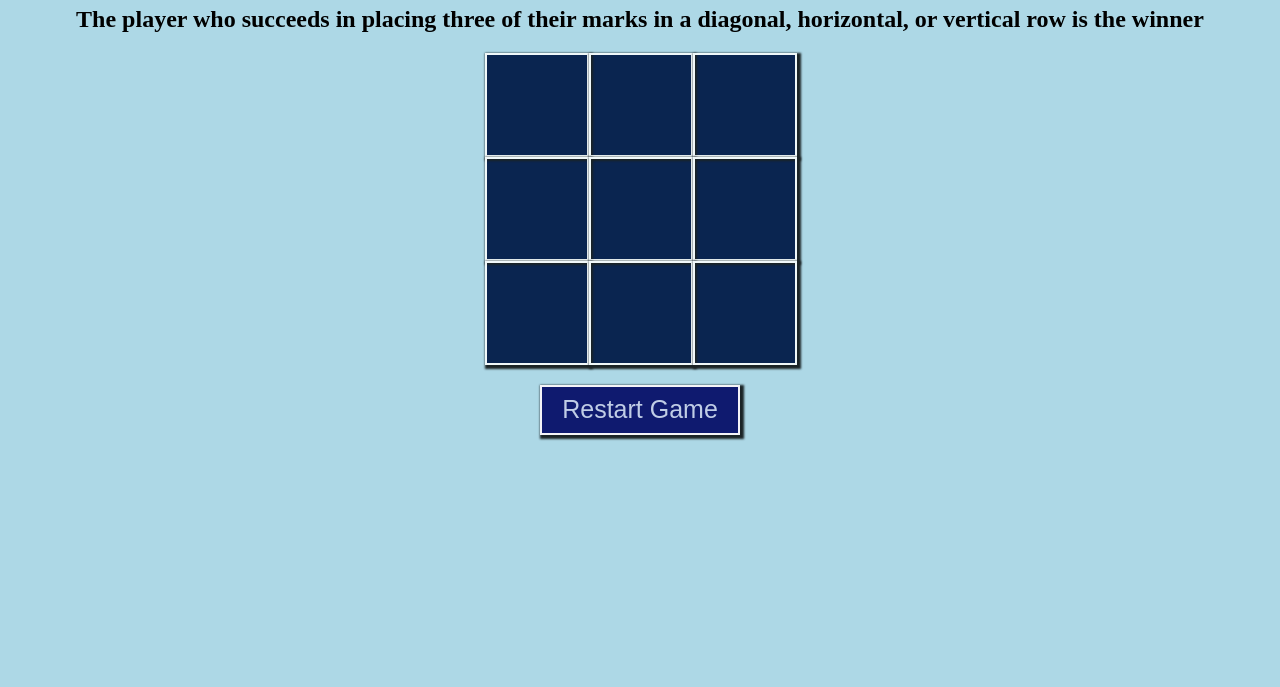
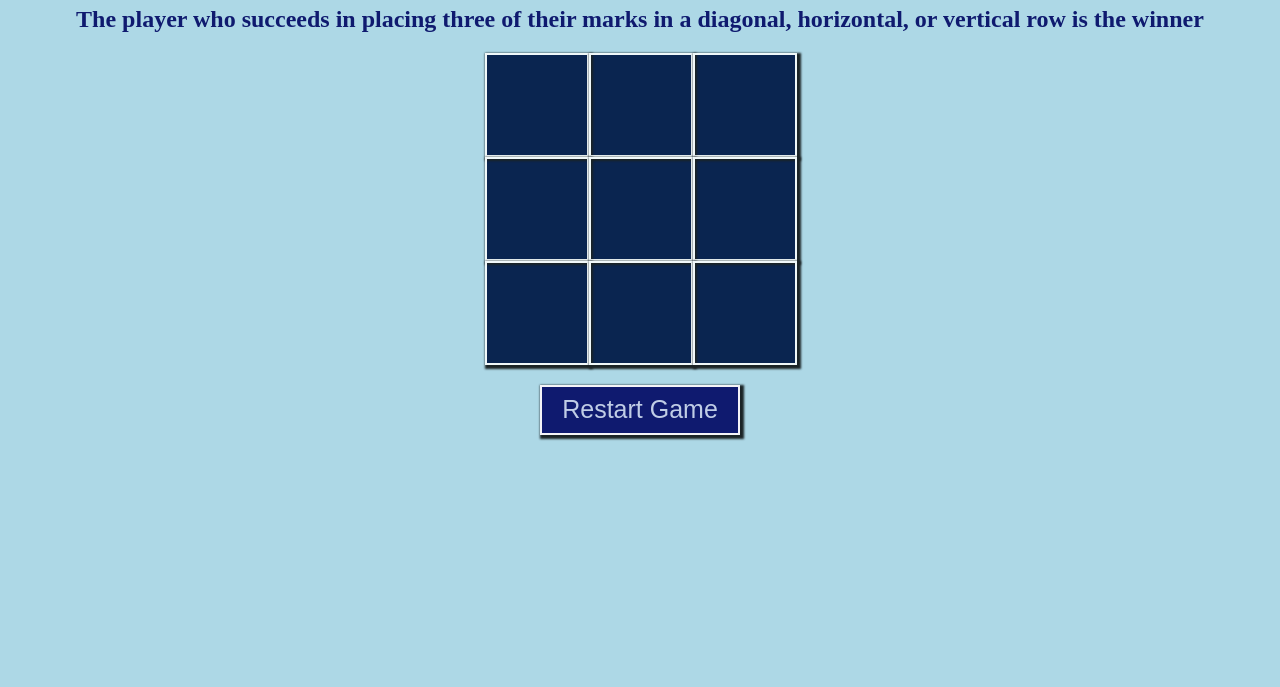
Before and after one commit to zamiraraupova/Tic-Tac-Toe-mod1-project, a plain HTML site: page index.html in a window 1280 px wide. Shown: the part 113-800 px from the top of the page. Drawn offline with nearby package versions, Linux system fonts and the light colour scheme.

Commit message:
description added

```diff
--- a/style.css
+++ b/style.css
@@ -6,7 +6,11 @@ body {
 section {
   text-align: center;
 }
-
+.discription{
+  font-family: "Permanent Marker";
+  align-items: center;
+  color: #0f1a6f;
+}
 .title {
   font-size: 80px;
   color: #1b1d61;
@@ -24,7 +28,7 @@ section {
 }
 
 .block {
-  font-family: "Permanent Marker", cursive;
+  font-family: "Permanent Marker";
   width: 100px;
   height: 100px;
   box-shadow: 2px 2px 2px 2px #1b2426;
```
